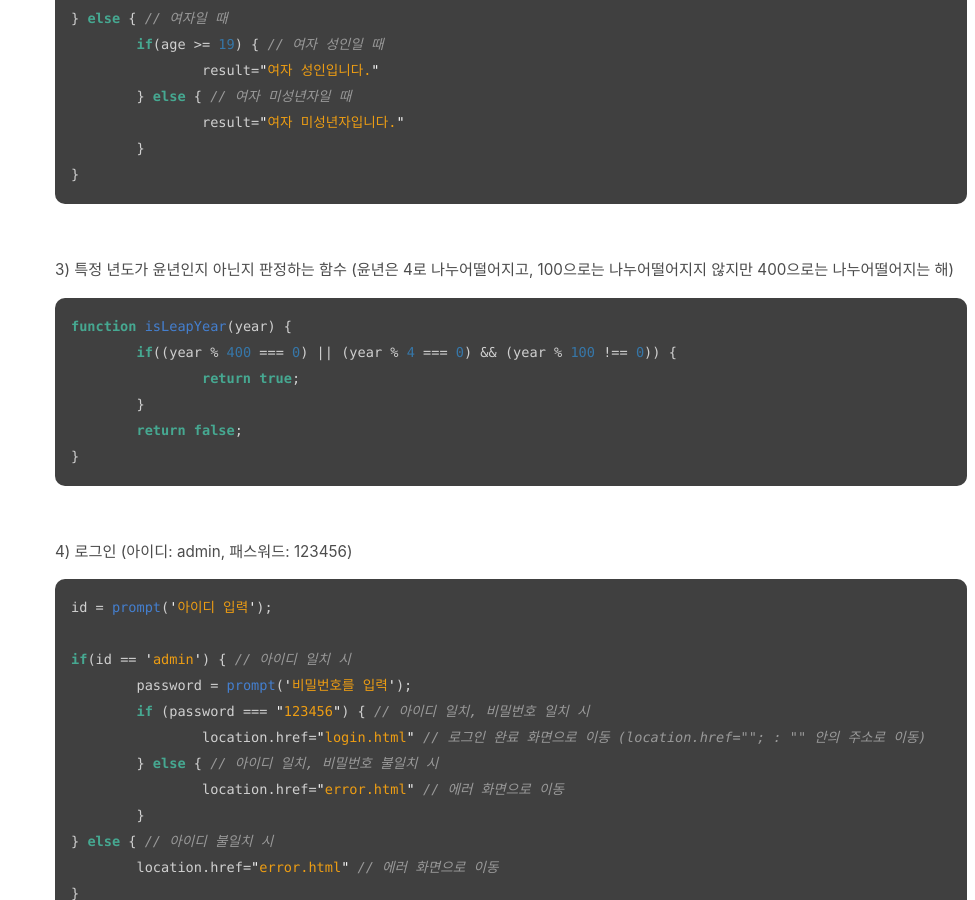
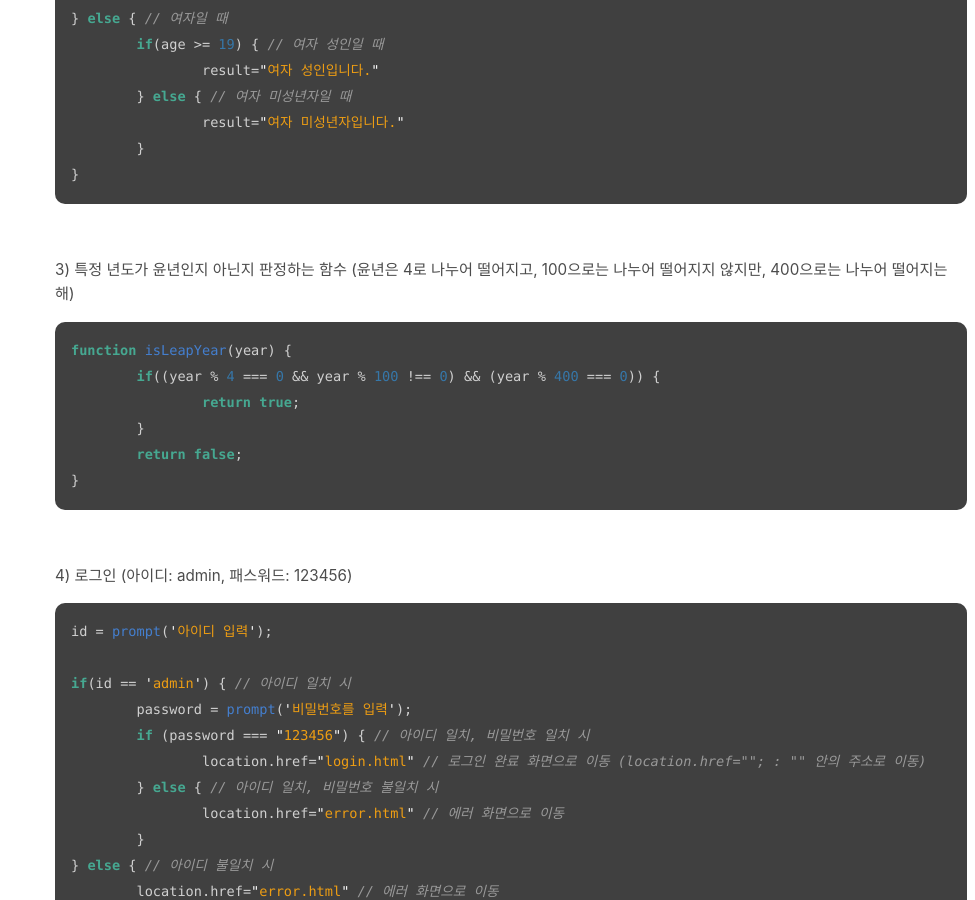
Before and after one commit to absolutelyfullycapable/absolutelyfullycapable.github.io, a Jekyll site: the page built from _posts/2020-09-19-javascript-제어문-조건문.md, in a window 1280 px wide and 900 px high, scrolled down 4740 px. Shown: the whole window, without its empty margins (305-1280 px from the left). Built offline with Jekyll 4.4.1, drawn with Linux system fonts in a browser that asks for light colours.

````diff
--- a/_posts/2020-09-19-javascript-제어문-조건문.md
+++ b/_posts/2020-09-19-javascript-제어문-조건문.md
@@ -205,11 +205,11 @@ if(gender === "M") { // 남자일 때
 
 <br>
 
-3) 특정 년도가 윤년인지 아닌지 판정하는 함수 (윤년은 4로 나누어떨어지고, 100으로는 나누어떨어지지 않지만 400으로는 나누어떨어지는 해)
+3) 특정 년도가 윤년인지 아닌지 판정하는 함수 (윤년은 4로 나누어 떨어지고, 100으로는 나누어 떨어지지 않지만, 400으로는 나누어 떨어지는 해)
 
 ```js
 function isLeapYear(year) {
-	if((year % 400 === 0) || (year % 4 === 0) && (year % 100 !== 0)) {
+	if((year % 4 === 0 && year % 100 !== 0) && (year % 400 === 0)) {
 		return true;
 	}
 	return false;
````
